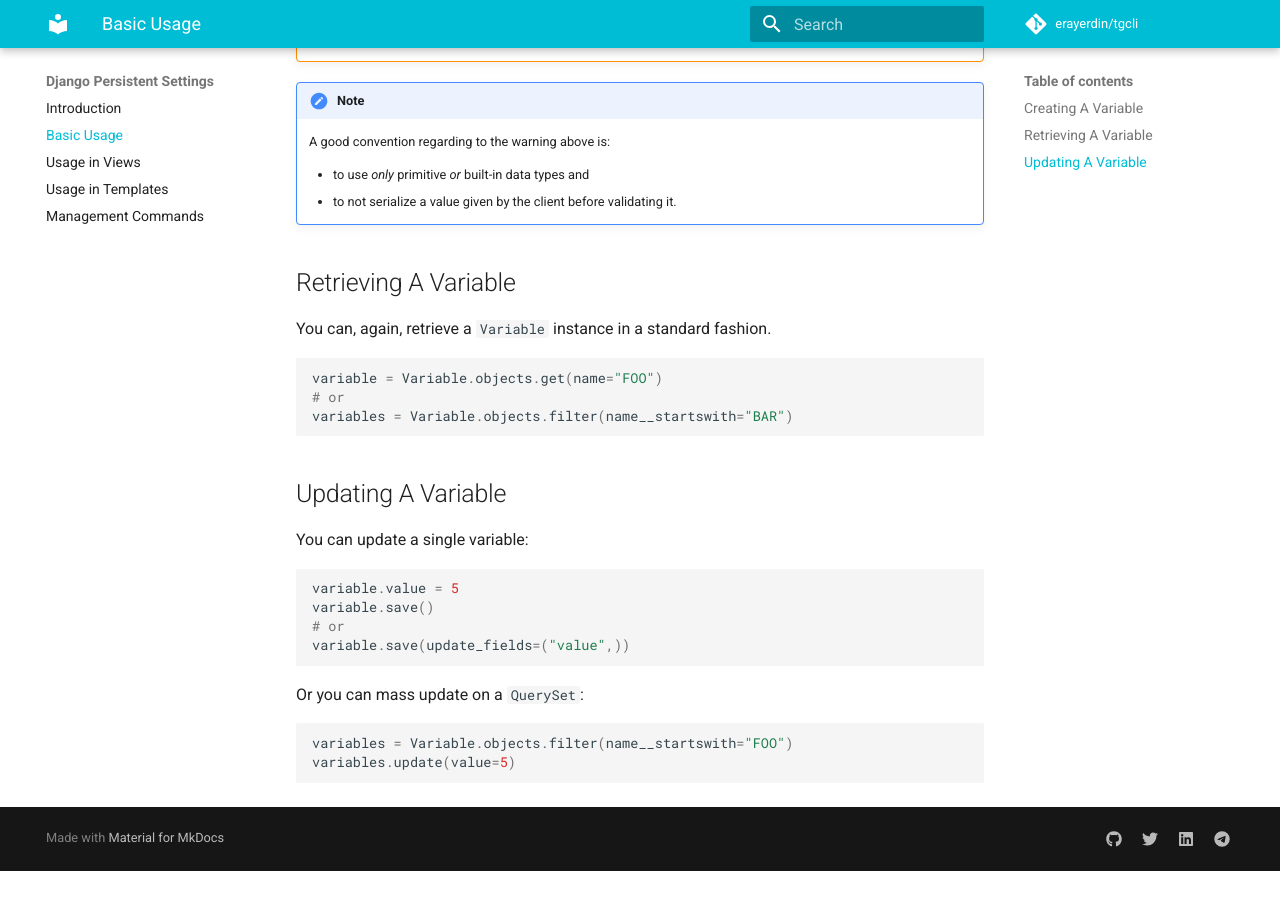
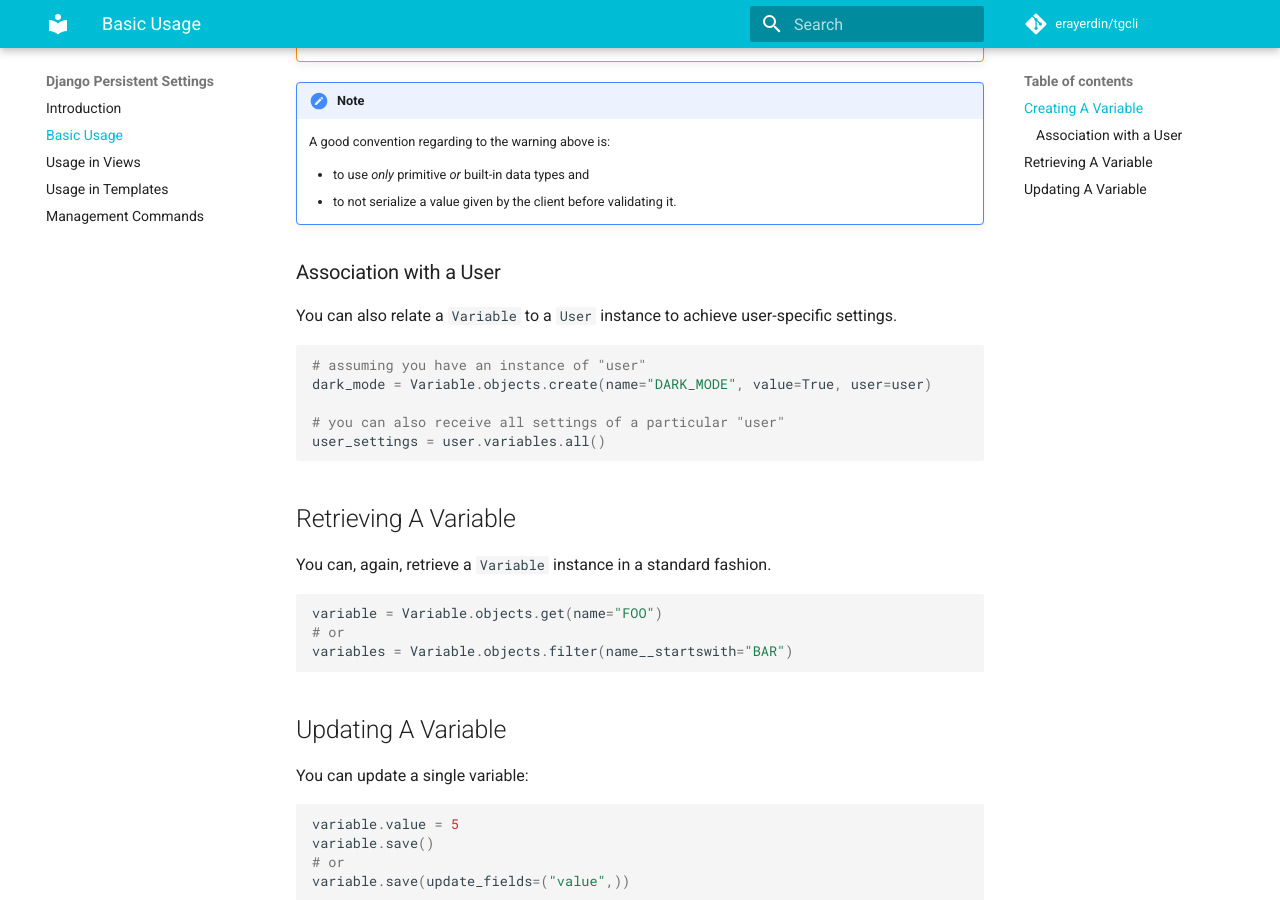
Before and after one commit to erayerdin/django-persistent-settings, an MkDocs documentation site: the page built from docs/basics.md, in a window 1280 px wide and 900 px high, scrolled down 726 px. Built offline with MkDocs 1.6.1 and Material for MkDocs 9.7.7, drawn with Linux system fonts in a browser that asks for light colours; comment, search, counter and statistics services are not loaded; before the commit the page ends 1597 px from its top, so only the background shows below that.

Commit message:
added user variable documentation

````diff
--- a/docs/basics.md
+++ b/docs/basics.md
@@ -40,6 +40,19 @@ v_str = Variable.objects.create(name="V_STR", value="lorem")
 
 [pickle_docs]: https://docs.python.org/3/library/pickle.html
 
+### Association with a User
+
+You can also relate a `Variable` to a `User` instance to achieve user-specific
+settings.
+
+```python
+# assuming you have an instance of "user"
+dark_mode = Variable.objects.create(name="DARK_MODE", value=True, user=user)
+
+# you can also receive all settings of a particular "user"
+user_settings = user.variables.all()
+```
+
 ## Retrieving A Variable
 
 You can, again, retrieve a `Variable` instance in a standard fashion.
````
